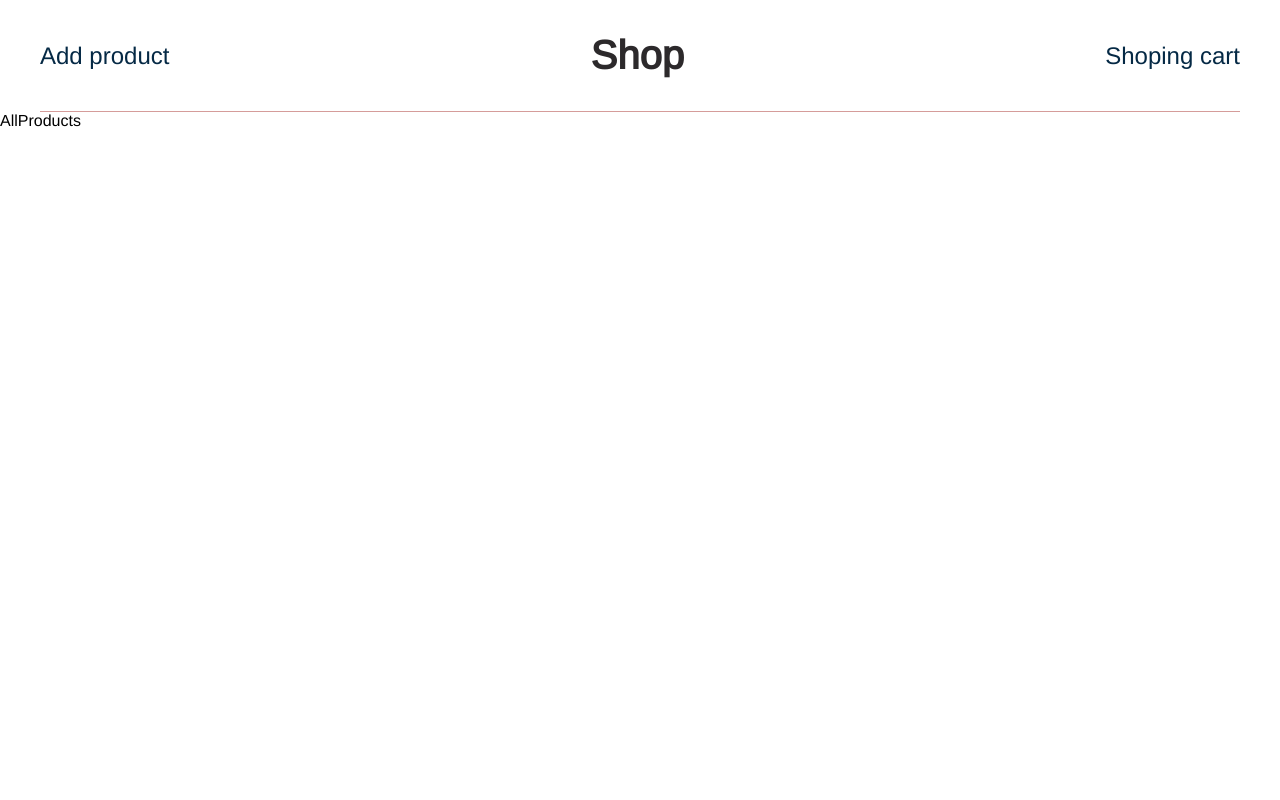
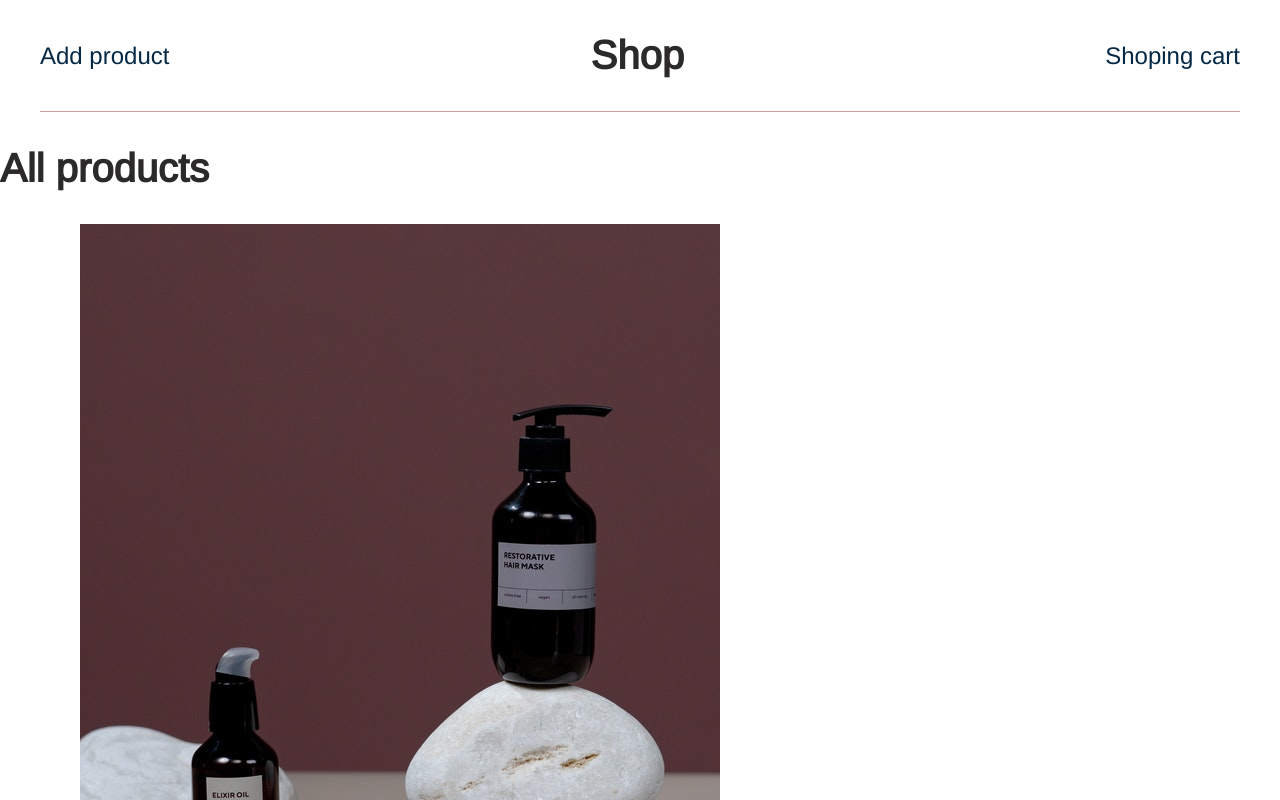
Before and after one commit to N00bG1rl/react-ecommerce, a React (Create React App) app: page / in a window 1280 px wide. Shown: the top 800 px of the page. Built offline with nearby package versions, Linux system fonts and the light colour scheme.

Commit message:
Dispaly product list

```diff
--- a/src/components/products/ProductItem.js
+++ b/src/components/products/ProductItem.js
@@ -1,5 +1,24 @@
-function ProductItem() {
-	return <div>ProductItem</div>
+import Card from '../ui/Card'
+
+import styles from './ProductItem.module.css'
+import { ReactComponent as RemoveIcon } from '../../assets/removeIcon.svg'
+
+function ProductItem({ image, name, price }) {
+	return (
+		<li className={styles.item}>
+			<Card>
+				<img src={image} alt={name} />
+				<p className={styles.removeItem}>
+					<RemoveIcon className={styles.removeIcon} />
+				</p>
+				<figcaption className={styles.content}>
+					<h3>{name}</h3>
+					<p>€ {price}</p>
+					<p className={styles.addToCart}>Add to cart</p>
+				</figcaption>
+			</Card>
+		</li>
+	)
 }
 
 export default ProductItem
--- a/src/components/products/ProductList.js
+++ b/src/components/products/ProductList.js
@@ -1,5 +1,21 @@
-function ProductList() {
-	return <div>ProductList</div>
+import ProductItem from './ProductItem'
+
+import styles from './ProductList.module.css'
+
+function ProductList(props) {
+	return (
+		<ul className={styles.productList}>
+			{props.products.map(product => (
+				<ProductItem
+					key={product.id}
+					id={product.id}
+					image={product.product_image_md}
+					name={product.product_name}
+					price={product.product_price}
+				/>
+			))}
+		</ul>
+	)
 }
 
 export default ProductList
--- a/src/components/ui/Card.js
+++ b/src/components/ui/Card.js
@@ -1,5 +1,7 @@
-function Card() {
-	return <div>Card</div>
+import styles from './Card.module.css'
+
+function Card(props) {
+	return <figure className={styles.card}>{props.children}</figure>
 }
 
 export default Card
--- a/src/pages/AllProducts.js
+++ b/src/pages/AllProducts.js
@@ -1,5 +1,44 @@
+import ProductList from '../components/products/ProductList'
+
+import img1 from '../assets/img1.jpg'
+import img2 from '../assets/img2.jpg'
+import img3 from '../assets/img3.jpg'
+import img4 from '../assets/img4.jpg'
+
+const DUMMY_DATA = [
+	{
+		id: 1,
+		product_image_md: img1,
+		product_name: 'Beauty Product',
+		product_price: 265,
+	},
+	{
+		id: 2,
+		product_image_md: img2,
+		product_name: 'Beauty Product',
+		product_price: 340,
+	},
+	{
+		id: 3,
+		product_image_md: img3,
+		product_name: 'Beauty Product',
+		product_price: 450,
+	},
+	{
+		id: 4,
+		product_image_md: img4,
+		product_name: 'Beauty Product',
+		product_price: 260,
+	},
+]
+
 function AllProducts() {
-	return <div>AllProducts</div>
+	return (
+		<section>
+			<h1>All products</h1>
+			<ProductList products={DUMMY_DATA} />
+		</section>
+	)
 }
 
 export default AllProducts
```
Also changed, not shown: src/dummyData.json (deleted, +0 -24 lines), src/assets/removeIcon.svg (added), src/assets/shoppingBag.svg (added).
